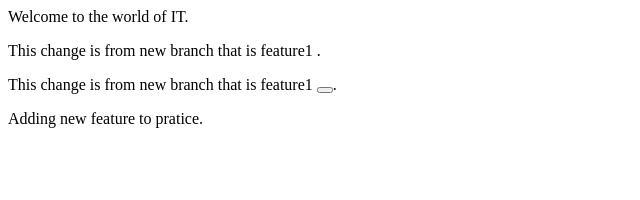
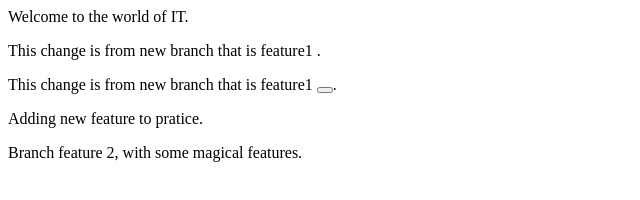
Before and after one commit to Snehal0424/localrepo, a plain HTML site: page index.html in a window 1280 px wide. Shown: the whole page, without its empty margins (0-640 px from the left). Drawn offline with Linux system fonts and the light colour scheme.

Commit message:
Add feature 2

```diff
--- a/index.html
+++ b/index.html
@@ -2,3 +2,4 @@
 <p>This change is from new branch that is feature1 <dropdown></dropdown>.</p>
 <p>This change is from new branch that is feature1 <button></button>.</p>
 <p>Adding new feature to pratice.</p>
+<p>Branch feature 2, with some magical features.</p>
```
